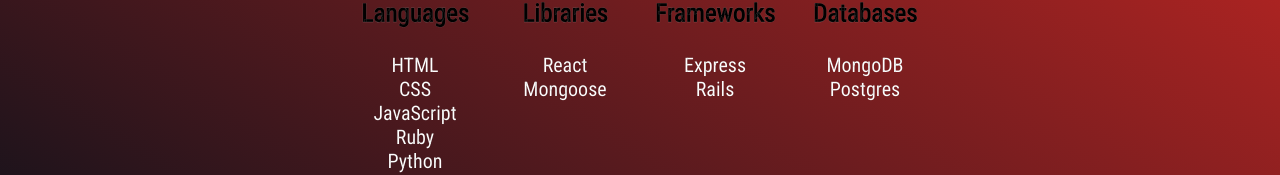
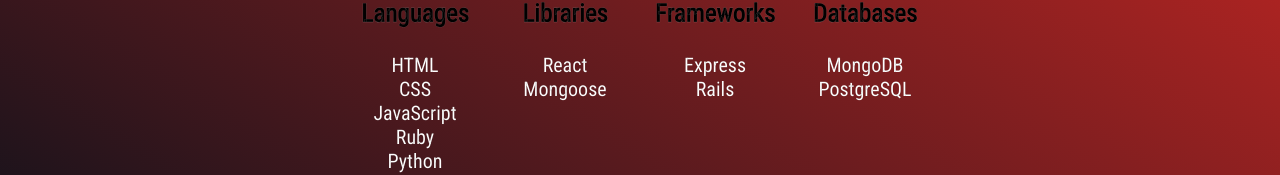
Before and after one commit to MakerMacAttack/portfolio, a React (Create React App) app: page / in a window 1280 px wide. Shown: the part 537-712 px from the top of the page. Built offline with nearby package versions, Linux system fonts and the light colour scheme; a web font is replaced by a local one.

Commit message:
fix typo in skills

```diff
--- a/src/screens/Skills/Skills.jsx
+++ b/src/screens/Skills/Skills.jsx
@@ -41,7 +41,7 @@
         <h3 className="sub-title">Databases</h3>
         <ul className="body-text">
           <li>MongoDB</li>
-          <li>Postgres</li>
+          <li>PostgreSQL</li>
         </ul>
       </div>
     </div>
```
